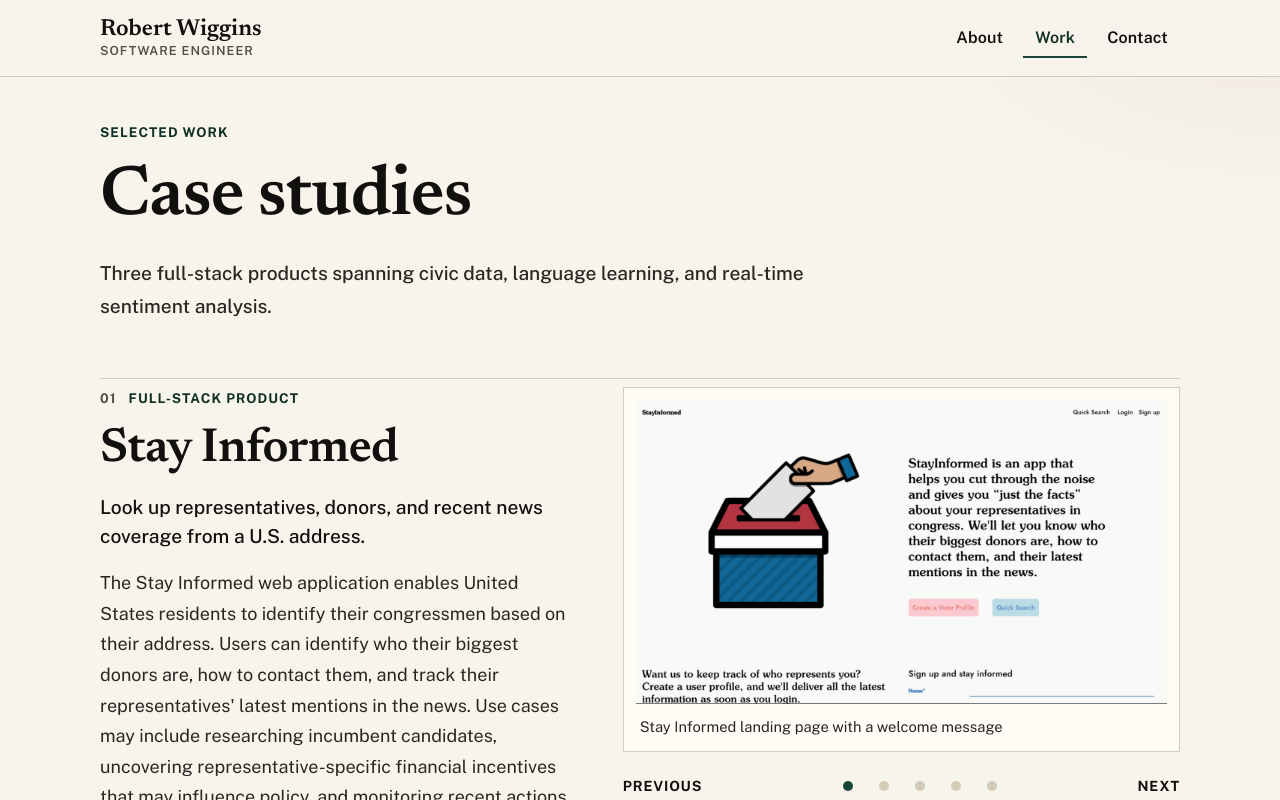
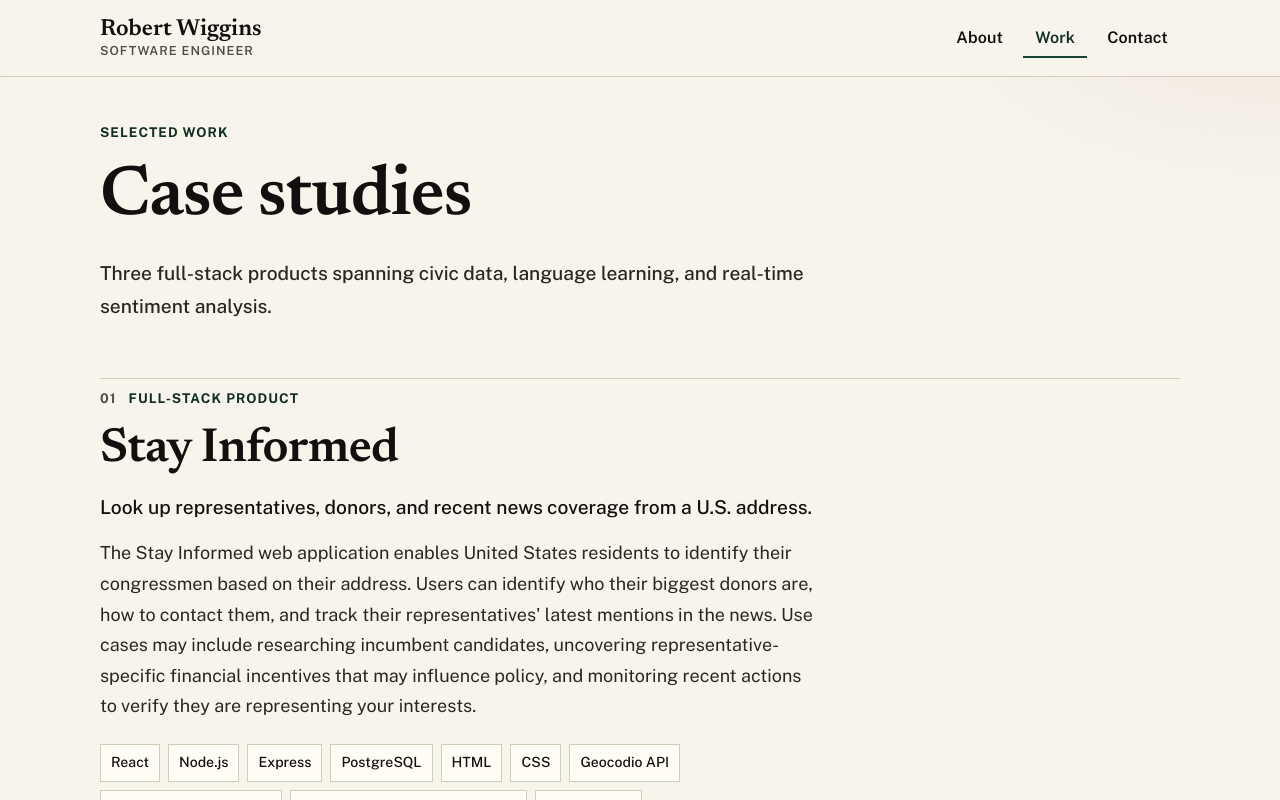
Before and after one commit to RobWiggins/portfolio-site, a React (Create React App) app: page /portfolio in a window 1280 px wide. Shown: the top 800 px of the page. Built offline with nearby package versions, Linux system fonts and the light colour scheme.

Commit message:
switch back to single column content display on portfolio projects page for better carousel visiblity

```diff
--- a/src/Components/Project/Project.css
+++ b/src/Components/Project/Project.css
@@ -1,12 +1,13 @@
 .project-container {
   display: grid;
-  gap: 32px;
+  gap: 28px;
   padding-top: 8px;
   border-top: 1px solid var(--line);
 }
 
 .project-copy {
   min-width: 0;
+  max-width: 720px;
 }
 
 .project-label {
@@ -76,20 +77,25 @@
 
 .screenshot-frame {
   margin: 0;
-  padding: 12px;
+  padding: 10px;
   overflow: hidden;
   background: var(--surface);
   border: 1px solid var(--line);
 }
 
 .picture-holder {
-  display: block;
+  display: flex;
+  justify-content: center;
+  align-items: center;
+  background: #fff;
 }
 
 .project-screenshot {
-  width: 100%;
-  max-height: 560px;
   display: block;
+  width: auto;
+  height: auto;
+  max-width: 100%;
+  max-height: min(78vh, 860px);
   object-fit: contain;
   background: #fff;
 }
@@ -150,12 +156,6 @@
 
 @media (min-width: 960px) {
   .project-container {
-    grid-template-columns: minmax(0, 0.92fr) minmax(0, 1.08fr);
-    gap: 48px;
-    align-items: start;
-  }
-
-  .project-li:nth-child(even) .project-copy {
-    order: 2;
+    gap: 36px;
   }
 }
```
